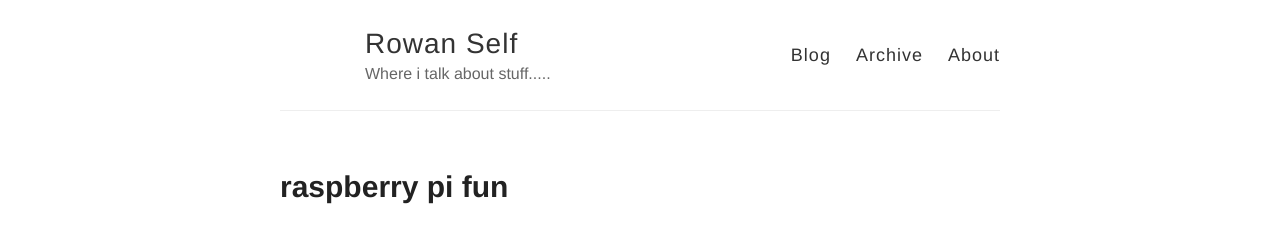
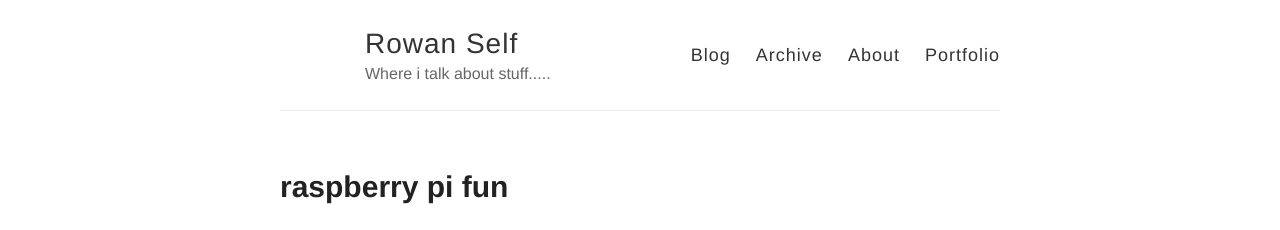
Before and after one commit to mrllama123/mrllama123.github.io, a Jekyll site: the page built from index.html, in a window 1280 px wide. Shown: the top 230 px of the page. Built offline with Jekyll 4.4.1, drawn with Linux system fonts in a browser that asks for light colours; emoji names are drawn with the system emoji font.

Commit message:
added link to portfolio page

```diff
--- a/_layouts/default.html
+++ b/_layouts/default.html
@@ -31,6 +31,7 @@
             <a href="{{ site.baseurl }}/">Blog</a>
             <a href="{{ site.baseurl }}/archive">Archive</a>
             <a href="{{ site.baseurl }}/about">About</a>
+            <a href="{{ site.baseurl }}/portfolio/">Portfolio</a>
           </nav>
         </header>
       </div>
```
